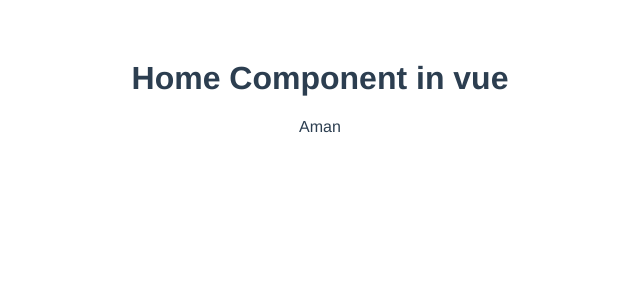
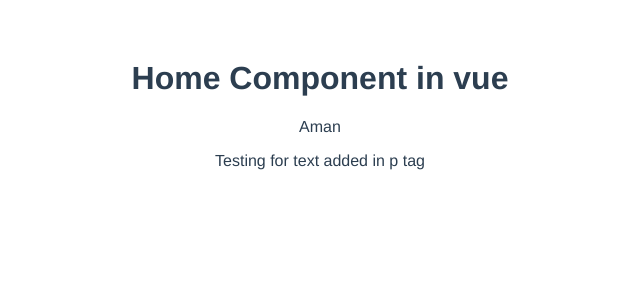
Before and after one commit to aman88000/vuelearn, a Vue app: page / in a window 1280 px wide. Shown: the top 300 px of the page, without its empty margins (320-960 px from the left). Built offline with nearby package versions, Linux system fonts and the light colour scheme.

Commit message:
v-text using

```diff
--- a/src/components/Home.vue
+++ b/src/components/Home.vue
@@ -1,6 +1,7 @@
 <template>
 <h1>Home Component in vue </h1>
 <p>{{name}}</p>
+<p v-text="pText"></p>
 </template>
 <script>
 export default{
@@ -8,6 +9,7 @@
     data(){
         return {
             name: 'Aman',
+            pText: 'Testing for text added in p tag'
 
         }
     }
```
